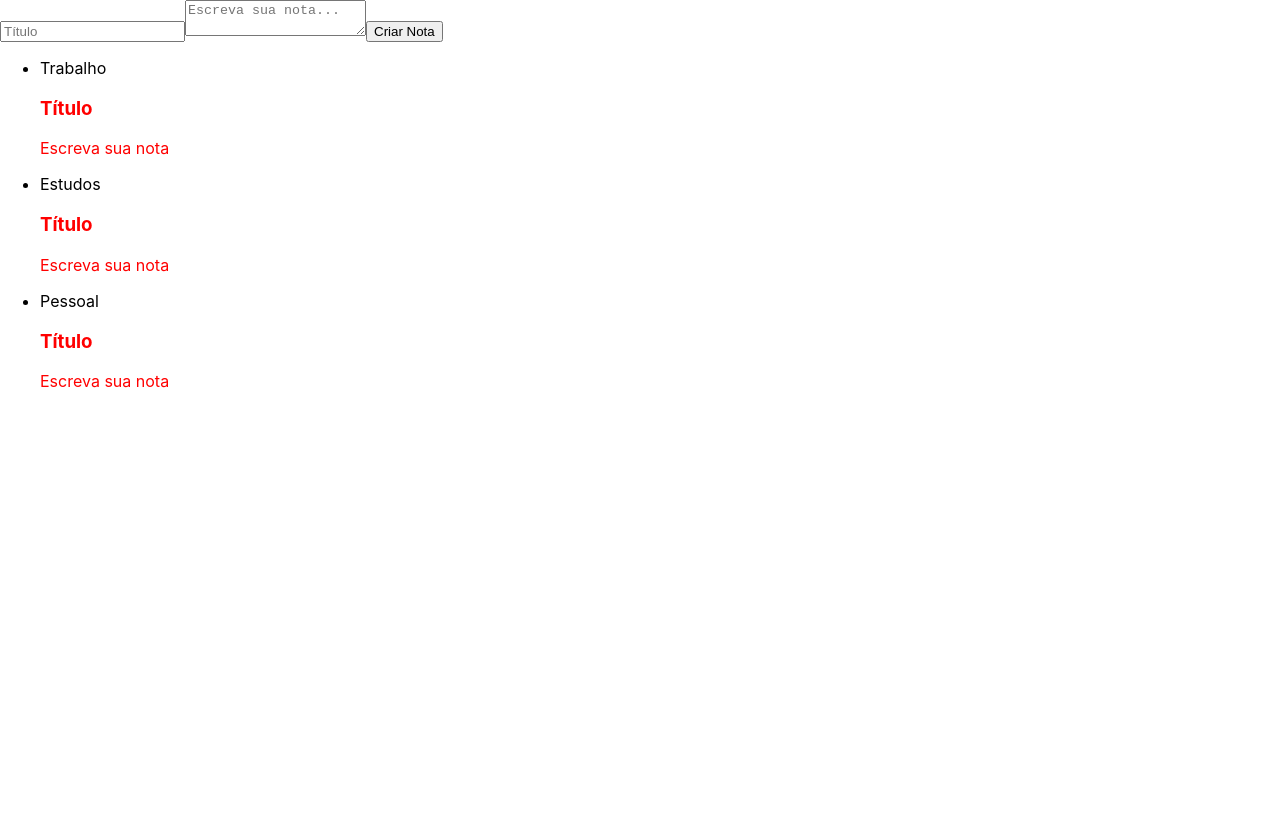
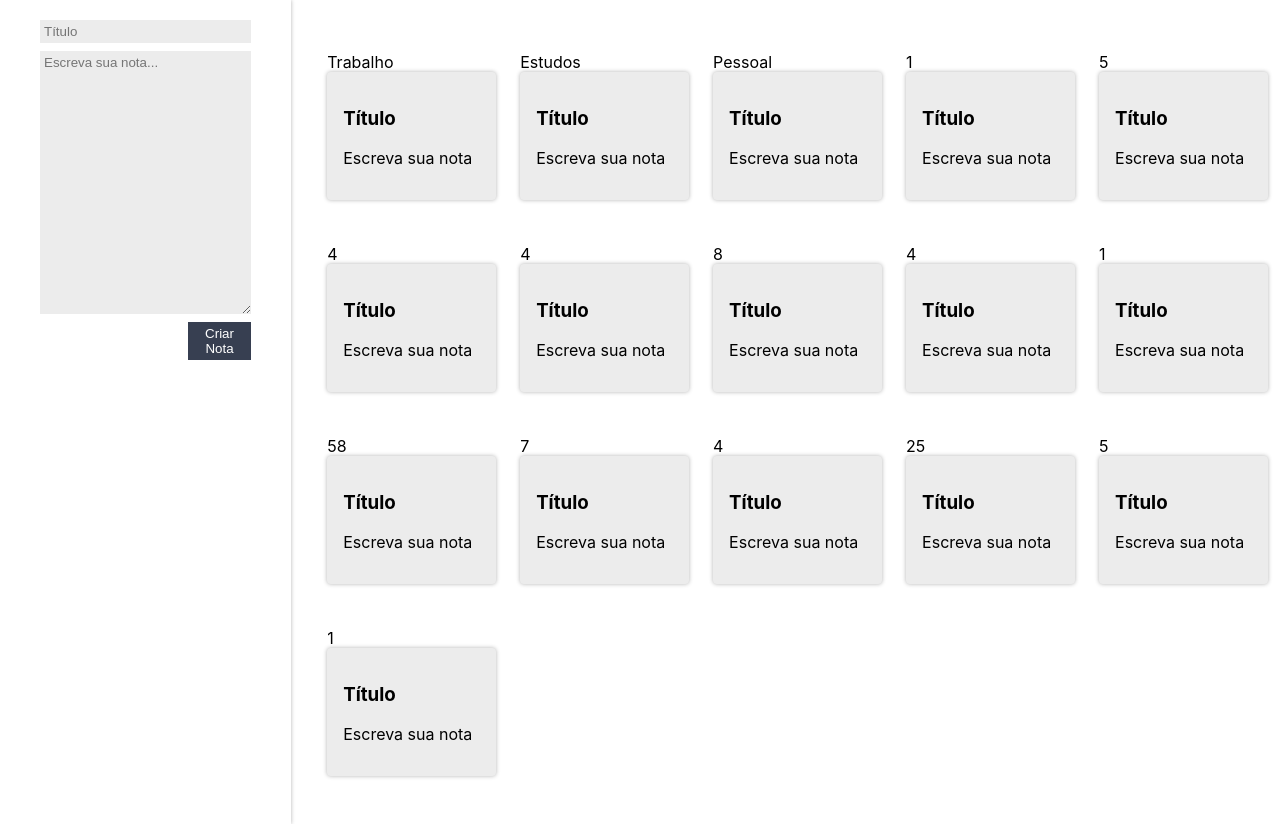
Before and after one commit to tiag188/ceep, a React (Create React App) app: page / in a window 1280 px wide. Before the commit the page ends 800 px from the top, so only its background shows below. Built offline with nearby package versions, Linux system fonts and the light colour scheme.

Commit message:
feat: incluir estilo

```diff
--- a/src/App.js
+++ b/src/App.js
@@ -1,11 +1,12 @@
 import React, { Component } from "react";
-import FormularioCadastro from "./components/FormularioCadastro";
-import ListDeNotas from "./components/ListaDeNotas";
+import FormularioCadastro from "./components/FormularioCadastro/FormularioCadastro";
+import ListDeNotas from "./components/ListaDeNotas/ListaDeNotas";
+import "./assets/App.css"
 
 class App extends Component {
   render() {
     return (
-      <section>
+      <section className="conteudo">
         <FormularioCadastro />
         <ListDeNotas />
       </section>
--- /dev/null
+++ b/src/assets/App.css
@@ -0,0 +1,11 @@
+.conteudo {
+  display: flex;
+}
+
+:root {
+  --primaria: #58a4b0;
+  --secundaria: #373f51;
+  --secundaria-ativa: #cccccc;
+  --fundo: #ffffff;
+  --fundo-detalhes: #ececec;
+}
--- /dev/null
+++ b/src/assets/index.css
@@ -0,0 +1,441 @@
+html,
+body,
+div,
+span,
+applet,
+object,
+iframe,
+h1,
+h2,
+h3,
+h4,
+h5,
+h6,
+p,
+blockquote,
+pre,
+a,
+abbr,
+acronym,
+address,
+big,
+cite,
+code,
+del,
+dfn,
+em,
+img,
+ins,
+kbd,
+q,
+s,
+samp,
+small,
+strike,
+strong,
+sub,
+sup,
+tt,
+var,
+b,
+u,
+i,
+center,
+dl,
+dt,
+dd,
+ol,
+ul,
+li,
+fieldset,
+form,
+label,
+legend,
+table,
+caption,
+tbody,
+tfoot,
+thead,
+tr,
+th,
+td,
+article,
+aside,
+canvas,
+details,
+embed,
+figure,
+figcaption,
+footer,
+header,
+hgroup,
+menu,
+nav,
+output,
+ruby,
+section,
+summary,
+time,
+mark,
+audio,
+video {
+  margin: 0;
+  padding: 0;
+  border: 0;
+  font-size: 100%;
+  font: inherit;
+  vertical-align: baseline;
+}
+
+/* make sure to set some focus styles for accessibility */
+:focus {
+  outline: 0;
+}
+
+/* HTML5 display-role reset for older browsers */
+article,
+aside,
+details,
+figcaption,
+figure,
+footer,
+header,
+hgroup,
+menu,
+nav,
+section {
+  display: block;
+}
+
+body {
+  line-height: 1;
+}
+
+ol,
+ul {
+  list-style: none;
+}
+
+blockquote,
+q {
+  quotes: none;
+}
+
+blockquote:before,
+blockquote:after,
+q:before,
+q:after {
+  content: "";
+  content: none;
+}
+
+table {
+  border-collapse: collapse;
+  border-spacing: 0;
+}
+
+input[type="search"]::-webkit-search-cancel-button,
+input[type="search"]::-webkit-search-decoration,
+input[type="search"]::-webkit-search-results-button,
+input[type="search"]::-webkit-search-results-decoration {
+  -webkit-appearance: none;
+  -moz-appearance: none;
+}
+
+input[type="search"] {
+  -webkit-appearance: none;
+  -moz-appearance: none;
+  -webkit-box-sizing: content-box;
+  -moz-box-sizing: content-box;
+  box-sizing: content-box;
+}
+
+textarea {
+  overflow: auto;
+  vertical-align: top;
+  resize: vertical;
+}
+
+/**
+ * Correct `inline-block` display not defined in IE 6/7/8/9 and Firefox 3.
+ */
+
+audio,
+canvas,
+video {
+  display: inline-block;
+  *display: inline;
+  *zoom: 1;
+  max-width: 100%;
+}
+
+/**
+ * Prevent modern browsers from displaying `audio` without controls.
+ * Remove excess height in iOS 5 devices.
+ */
+
+audio:not([controls]) {
+  display: none;
+  height: 0;
+}
+
+/**
+ * Address styling not present in IE 7/8/9, Firefox 3, and Safari 4.
+ * Known issue: no IE 6 support.
+ */
+
+[hidden] {
+  display: none;
+}
+
+/**
+ * 1. Correct text resizing oddly in IE 6/7 when body `font-size` is set using
+ *    `em` units.
+ * 2. Prevent iOS text size adjust after orientation change, without disabling
+ *    user zoom.
+ */
+
+html {
+  font-size: 100%; /* 1 */
+  -webkit-text-size-adjust: 100%; /* 2 */
+  -ms-text-size-adjust: 100%; /* 2 */
+}
+
+/**
+ * Address `outline` inconsistency between Chrome and other browsers.
+ */
+
+a:focus {
+  outline: thin dotted;
+}
+
+/**
+ * Improve readability when focused and also mouse hovered in all browsers.
+ */
+
+a:active,
+a:hover {
+  outline: 0;
+}
+
+/**
+ * 1. Remove border when inside `a` element in IE 6/7/8/9 and Firefox 3.
+ * 2. Improve image quality when scaled in IE 7.
+ */
+
+img {
+  border: 0; /* 1 */
+  -ms-interpolation-mode: bicubic; /* 2 */
+}
+
+/**
+ * Address margin not present in IE 6/7/8/9, Safari 5, and Opera 11.
+ */
+
+figure {
+  margin: 0;
+}
+
+/**
+ * Correct margin displayed oddly in IE 6/7.
+ */
+
+form {
+  margin: 0;
+}
+
+/**
+ * Define consistent border, margin, and padding.
+ */
+
+fieldset {
+  border: 1px solid #c0c0c0;
+  margin: 0 2px;
+  padding: 0.35em 0.625em 0.75em;
+}
+
+/**
+ * 1. Correct color not being inherited in IE 6/7/8/9.
+ * 2. Correct text not wrapping in Firefox 3.
+ * 3. Correct alignment displayed oddly in IE 6/7.
+ */
+
+legend {
+  border: 0; /* 1 */
+  padding: 0;
+  white-space: normal; /* 2 */
+  *margin-left: -7px; /* 3 */
+}
+
+/**
+ * 1. Correct font size not being inherited in all browsers.
+ * 2. Address margins set differently in IE 6/7, Firefox 3+, Safari 5,
+ *    and Chrome.
+ * 3. Improve appearance and consistency in all browsers.
+ */
+
+button,
+input,
+select,
+textarea {
+  font-size: 100%; /* 1 */
+  margin: 0; /* 2 */
+  vertical-align: baseline; /* 3 */
+  *vertical-align: middle; /* 3 */
+}
+
+/**
+ * Address Firefox 3+ setting `line-height` on `input` using `!important` in
+ * the UA stylesheet.
+ */
+
+button,
+input {
+  line-height: normal;
+}
+
+/**
+ * Address inconsistent `text-transform` inheritance for `button` and `select`.
+ * All other form control elements do not inherit `text-transform` values.
+ * Correct `button` style inheritance in Chrome, Safari 5+, and IE 6+.
+ * Correct `select` style inheritance in Firefox 4+ and Opera.
+ */
+
+button,
+select {
+  text-transform: none;
+}
+
+/**
+ * 1. Avoid the WebKit bug in Android 4.0.* where (2) destroys native `audio`
+ *    and `video` controls.
+ * 2. Correct inability to style clickable `input` types in iOS.
+ * 3. Improve usability and consistency of cursor style between image-type
+ *    `input` and others.
+ * 4. Remove inner spacing in IE 7 without affecting normal text inputs.
+ *    Known issue: inner spacing remains in IE 6.
+ */
+
+button,
+html input[type="button"], /* 1 */
+input[type="reset"],
+input[type="submit"] {
+  -webkit-appearance: button; /* 2 */
+  cursor: pointer; /* 3 */
+  *overflow: visible; /* 4 */
+}
+
+/**
+ * Re-set default cursor for disabled elements.
+ */
+
+button[disabled],
+html input[disabled] {
+  cursor: default;
+}
+
+/**
+ * 1. Address box sizing set to content-box in IE 8/9.
+ * 2. Remove excess padding in IE 8/9.
+ * 3. Remove excess padding in IE 7.
+ *    Known issue: excess padding remains in IE 6.
+ */
+
+input[type="checkbox"],
+input[type="radio"] {
+  box-sizing: border-box; /* 1 */
+  padding: 0; /* 2 */
+  *height: 13px; /* 3 */
+  *width: 13px; /* 3 */
+}
+
+/**
+ * 1. Address `appearance` set to `searchfield` in Safari 5 and Chrome.
+ * 2. Address `box-sizing` set to `border-box` in Safari 5 and Chrome
+ *    (include `-moz` to future-proof).
+ */
+
+input[type="search"] {
+  -webkit-appearance: textfield; /* 1 */
+  -moz-box-sizing: content-box;
+  -webkit-box-sizing: content-box; /* 2 */
+  box-sizing: content-box;
+}
+
+/**
+ * Remove inner padding and search cancel button in Safari 5 and Chrome
+ * on OS X.
+ */
+
+input[type="search"]::-webkit-search-cancel-button,
+input[type="search"]::-webkit-search-decoration {
+  -webkit-appearance: none;
+}
+
+/**
+ * Remove inner padding and border in Firefox 3+.
+ */
+
+button::-moz-focus-inner,
+input::-moz-focus-inner {
+  border: 0;
+  padding: 0;
+}
+
+/**
+ * 1. Remove default vertical scrollbar in IE 6/7/8/9.
+ * 2. Improve readability and alignment in all browsers.
+ */
+
+textarea {
+  overflow: auto; /* 1 */
+  vertical-align: top; /* 2 */
+}
+
+/**
+ * Remove most spacing between table cells.
+ */
+
+table {
+  border-collapse: collapse;
+  border-spacing: 0;
+}
+
+html,
+button,
+input,
+select,
+textarea {
+  color: #222;
+}
+
+::-moz-selection {
+  background: #b3d4fc;
+  text-shadow: none;
+}
+
+::selection {
+  background: #b3d4fc;
+  text-shadow: none;
+}
+
+img {
+  vertical-align: middle;
+}
+
+fieldset {
+  border: 0;
+  margin: 0;
+  padding: 0;
+}
+
+textarea {
+  resize: vertical;
+}
+
+.chromeframe {
+  margin: 0.2em 0;
+  background: #ccc;
+  color: #000;
+  padding: 0.2em 0;
+}
--- a/src/components/CardNota/style.css
+++ b/src/components/CardNota/style.css
@@ -1,3 +1,27 @@
 .card-nota {
-  color: red;
-}
+    display: flex;
+    flex-direction: column;
+    align-items: flex-start;
+    justify-content: space-between;
+    background-color: var(--fundo-detalhes);
+    border-radius: 4px;
+    flex-wrap: wrap;
+    box-shadow: 0 0 4px rgba(0, 0, 0, 0.3);
+    padding: 16px;
+  }
+  .card-nota_cabecalho {
+    font-size: 1.1em;
+    display: flex;
+    justify-content: space-between;
+    align-items: center;
+  }
+
+  .card-nota_texto {
+    margin-top: 8px;
+    font-size: 1em;
+  }
+
+  .card-nota_titulo {
+    font-size: 1.2em;
+    margin-right: 12px;
+  }
--- a/src/components/FormularioCadastro.jsx
+++ /dev/null
@@ -1,15 +0,0 @@
-import React, { Component } from "react";
-
-class FormularioCadastro extends Component {
-  render() {
-    return (
-      <form>
-        <input type="text" placeholder="Título" />
-        <textarea placeholder="Escreva sua nota..."></textarea>
-        <button>Criar Nota</button>
-      </form>
-    );
-  }
-}
-
-export default FormularioCadastro;
--- /dev/null
+++ b/src/components/FormularioCadastro/FormularioCadastro.jsx
@@ -0,0 +1,26 @@
+import React, { Component } from "react";
+import "./style.css";
+
+class FormularioCadastro extends Component {
+  render() {
+    return (
+      <form className="form-cadastro">
+        <input
+          type="text"
+          placeholder="Título"
+          className="form-cadastro_input"
+        />
+        <textarea
+          rows={17}
+          placeholder="Escreva sua nota..."
+          className="form-cadastro_input"
+        ></textarea>
+        <button className="form-cadastro_input form-cadastro_submit">
+          Criar Nota
+        </button>
+      </form>
+    );
+  }
+}
+
+export default FormularioCadastro;
--- /dev/null
+++ b/src/components/FormularioCadastro/style.css
@@ -0,0 +1,29 @@
+.form-cadastro {
+    flex-grow: 2;
+    box-shadow: 0 0 4px rgba(0, 0, 0, 0.3);
+    z-index: 1;
+    min-height: 100vh;
+    display: flex;
+    flex-direction: column;
+    padding: 12px 40px;
+  }
+  .form-cadastro_input {
+    margin-top: 8px;
+    padding: 4px;
+    border: none;
+    background-color: var(--fundo-detalhes);
+    font-family: Arial, Helvetica, sans-serif;
+    font-weight: 100;
+  }
+
+  .form-cadastro_submit {
+    align-self: flex-end;
+    width: 30%;
+    background-color: var(--secundaria);
+    color: white;
+    font-weight: 400;
+  }
+
+  .form-cadastro_submit:active {
+    background-color: var(--secundaria-ativa);
+  }
--- a/src/components/ListaDeNotas.jsx
+++ b/src/components/ListaDeNotas/ListaDeNotas.jsx
@@ -1,13 +1,14 @@
 import React, { Component } from "react";
-import CardNota from "./CardNota/CardNota";
+import CardNota from "../CardNota/CardNota";
+import "./style.css"
 
 class ListDeNotas extends Component {
   render() {
     return (
-      <ul>
-        {Array.of("Trabalho", "Estudos", "Pessoal").map((categoria, index) => {
+      <ul class="lista-notas">
+        {Array.of("Trabalho", "Estudos", "Pessoal",1,5,4,4,8,4,1,58,7,4,25,5,1).map((categoria, index) => {
           return (
-            <li key={index}>
+            <li className="lista-notas_item" key={index}>
               <div>{categoria}</div>
               <CardNota />
             </li>
--- /dev/null
+++ b/src/components/ListaDeNotas/style.css
@@ -0,0 +1,16 @@
+
+.lista-notas {
+    background-color: var(--fundo);
+    flex-grow: 3;
+    display: grid;
+    grid-template-columns: auto auto auto auto auto;
+    list-style-type: none;
+    padding-left: 24px;
+    padding-top: 24px;
+  }
+  .lista-notas_item {
+    margin: 12px;
+    max-width: 240px;
+    max-height: 400px;
+    display: inline;
+  }
```
